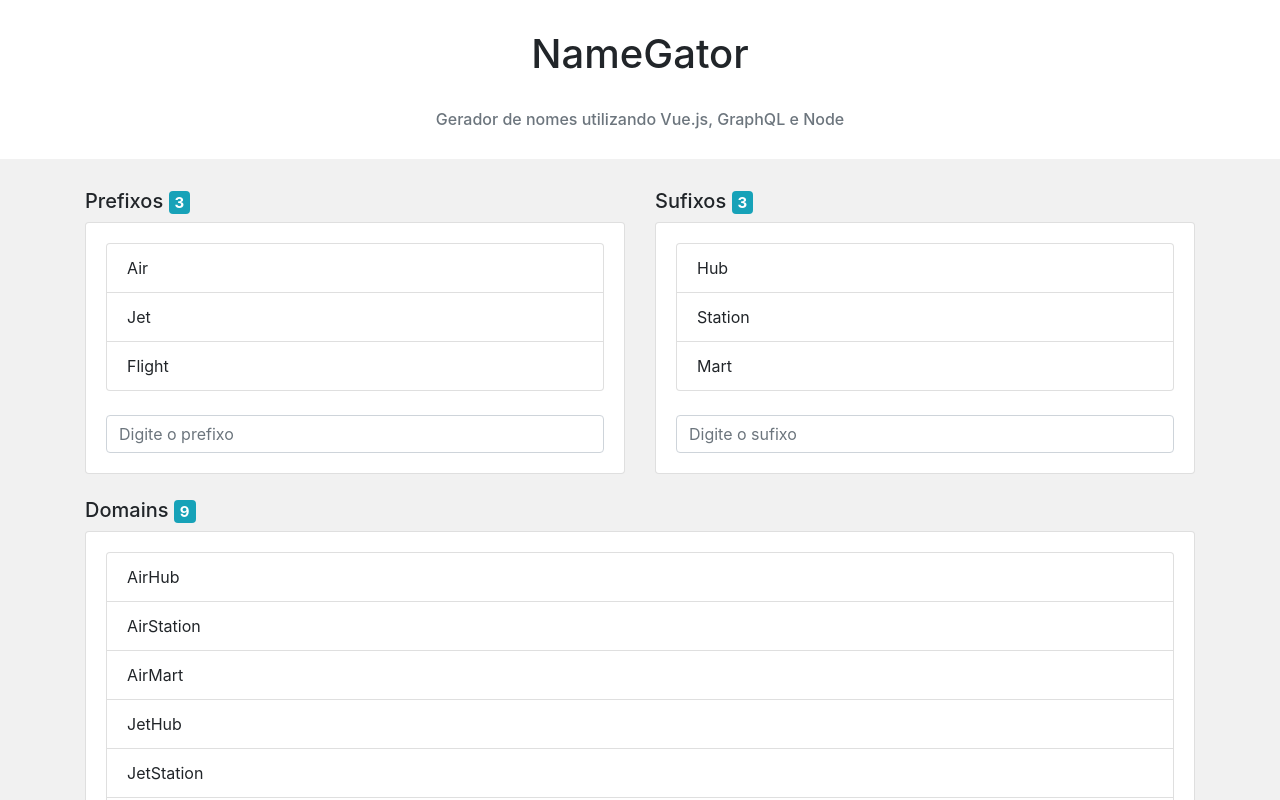
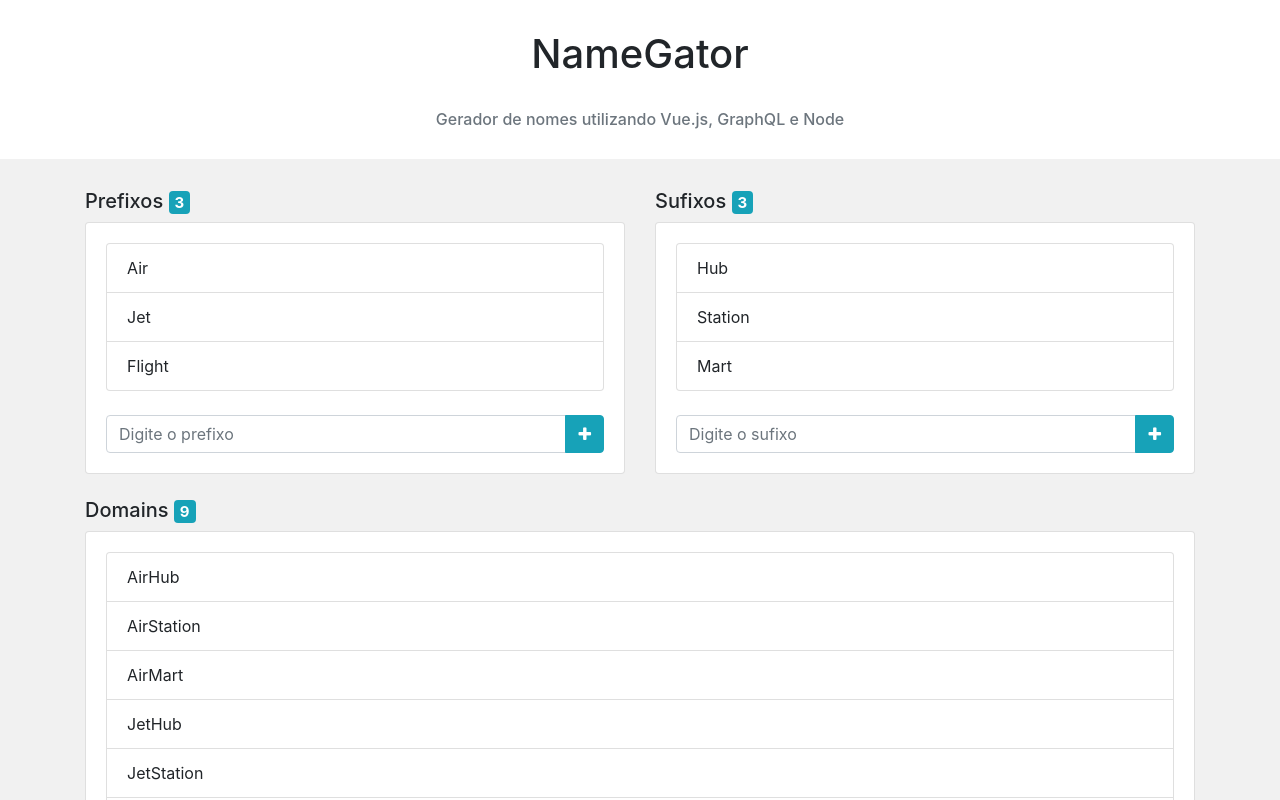
Before and after one commit to FelipeFontouraBr/WordCombination-Project, a Vue app: page / in a window 1280 px wide. Shown: the top 800 px of the page. Built offline with nearby package versions, Linux system fonts and the light colour scheme.

Commit message:
Input-group added
Input-group added for to data

```diff
--- a/src/App.vue
+++ b/src/App.vue
@@ -18,7 +18,12 @@
                   </li>
                 </ul>
                 <br/>
-                <input class="form-control" type="text" placeholder="Digite o prefixo"/>
+                <div class="input-group"><!--Formulário de entrada de dados-->
+                  <input class="form-control" type="text" placeholder="Digite o prefixo"/>
+                  <div class="input-group-append">
+                    <button class="btn btn-info"><span class="fa fa-plus"></span></button>
+                  </div>
+                </div>
               </div>
             </div>
           </div>
@@ -31,8 +36,12 @@
                     {{ sufix }}
                   </li>
                 </ul>
-                 <br/>
-                <input class="form-control" type="text" placeholder="Digite o sufixo"/>
+                 <br/><div class="input-group"><!--Formulário de entrada de dados-->
+                  <input class="form-control" type="text" placeholder="Digite o sufixo"/>
+                  <div class="input-group-append">
+                    <button class="btn btn-info"><span class="fa fa-plus"></span></button>
+                  </div>
+                </div>
               </div>
             </div>
           </div>
@@ -66,8 +75,7 @@ export default {
       domains: ['AirHub', 'AirStation', 'AirMart', 'JetHub', 'JetStation', 'JetMart', 'FlightHub', 'FlightStation', 'FlightMart']
     }
   }
-
-}
+};
 </script>
 
 <style>
--- a/src/main.js
+++ b/src/main.js
@@ -5,4 +5,4 @@ Vue.config.productionTip = false
 
 new Vue({
   render: h => h(App),
-}).$mount('#app')
+}).$mount('#app');
```
